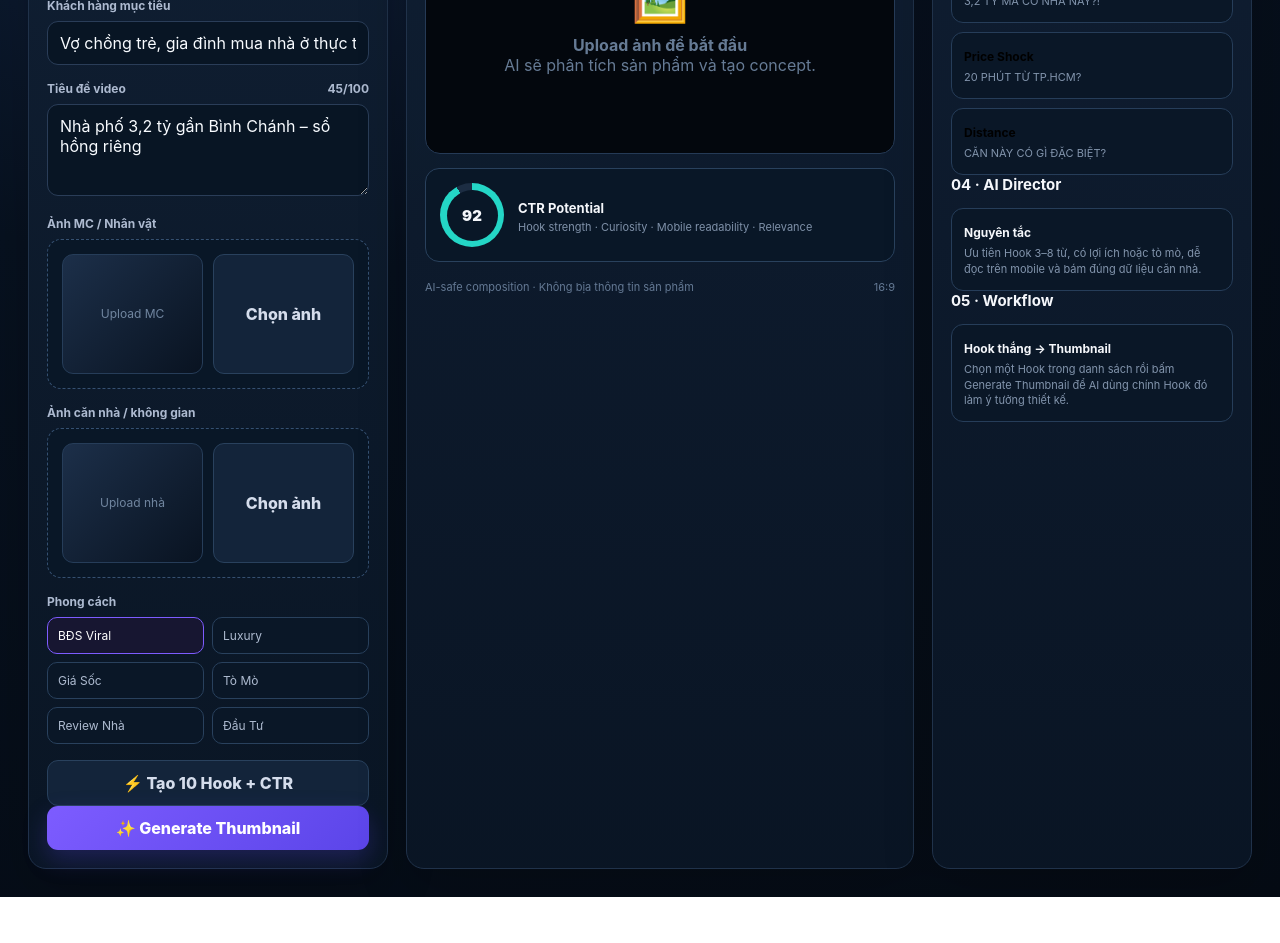
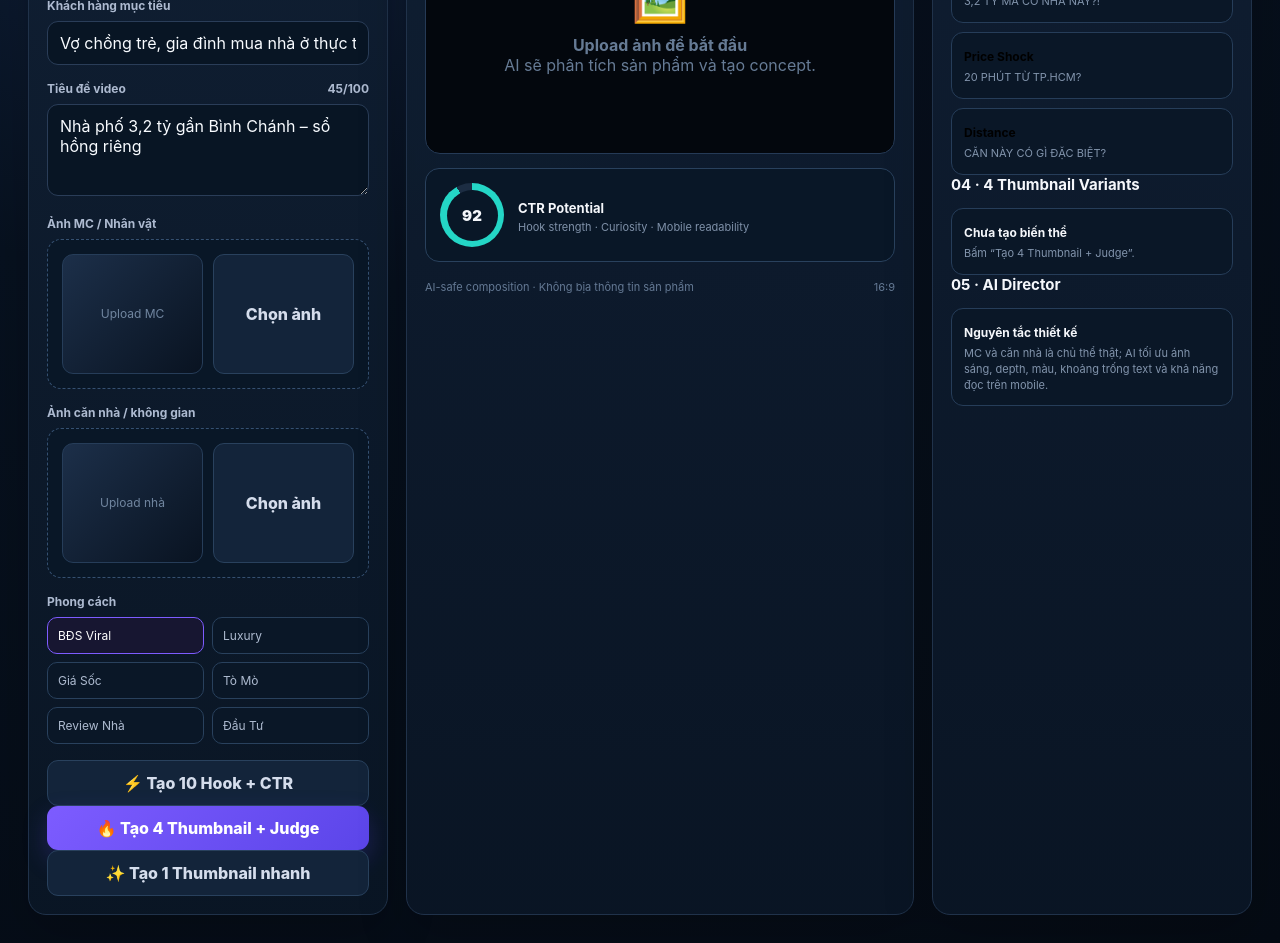
Before and after one commit to truonggiang2511a-droid/Giang-AI-Thumbnail, a Next.js app: page / in a window 1280 px wide. Shown: the part 420-1363 px from the top of the page. Before the commit the page ends 1317 px from the top, so only its background shows below. Built offline with nearby package versions, Linux system fonts and the light colour scheme.

Commit message:
Complete 4 thumbnail variants and AI CTR judge

```diff
--- a/app/page.tsx
+++ b/app/page.tsx
@@ -3,8 +3,10 @@ import { useMemo, useState } from 'react';
 
 type Preview={name:string;url:string;file:File};
 type Hook={hook:string;angle:string;ctrScore:number;why:string;risk:string};
+type Variant={name:string;hook:string;image:string;score?:number;recommendation?:string};
 const styles=['BĐS Viral','Luxury','Giá Sốc','Tò Mò','Review Nhà','Đầu Tư'];
 const defaults=['3,2 TỶ MÀ CÓ NHÀ NÀY?!','20 PHÚT TỪ TP.HCM?','CĂN NÀY CÓ GÌ ĐẶC BIỆT?'];
+const variantDefs=[['PRICE SHOCK','Giá Sốc'],['LOCATION','Vị Trí'],['CURIOSITY','Tò Mò'],['LIFESTYLE','Lifestyle']];
 
 export default function Home(){
  const [person,setPerson]=useState<Preview|null>(null); const [house,setHouse]=useState<Preview|null>(null); const [style,setStyle]=useState('BĐS Viral');
@@ -12,14 +14,17 @@ export default function Home(){
  const [propertyInfo,setPropertyInfo]=useState('Giá: 3,2 tỷ\nDiện tích: 4x20m\n3 phòng ngủ, 2 WC\nSổ hồng riêng\nĐường trước nhà 6m\nCách Bình Chánh khoảng 20 phút');
  const [target,setTarget]=useState('Vợ chồng trẻ, gia đình mua nhà ở thực tại TP.HCM và Long An');
  const [hook,setHook]=useState(defaults[0]); const [hooks,setHooks]=useState<Hook[]>([]); const [winner,setWinner]=useState<number|null>(null);
- const [hookLoading,setHookLoading]=useState(false); const [loading,setLoading]=useState(false); const [result,setResult]=useState<string|null>(null); const [generated,setGenerated]=useState<string|null>(null);
- const preview=useMemo(()=>house?.url||person?.url||null,[house,person]); const canvasImage=generated ?? preview;
+ const [variants,setVariants]=useState<Variant[]>([]); const [best,setBest]=useState<number|null>(null);
+ const [hookLoading,setHookLoading]=useState(false); const [variantLoading,setVariantLoading]=useState(false); const [loading,setLoading]=useState(false); const [result,setResult]=useState<string|null>(null);
+ const preview=useMemo(()=>house?.url||person?.url||null,[house,person]); const canvasImage=best!==null&&variants[best]?variants[best].image:(variants[0]?.image||preview);
  const pick=(file:File|null,setter:(v:Preview|null)=>void)=>{if(!file||!file.type.startsWith('image/'))return; setter({name:file.name,url:URL.createObjectURL(file),file});};
  const generateHooks=async()=>{setHookLoading(true);setResult(null);try{const r=await fetch('/api/hooks',{method:'POST',headers:{'Content-Type':'application/json'},body:JSON.stringify({propertyInfo,target,style})});const d=await r.json();if(!r.ok)throw new Error(d.error||'Không thể tạo Hook');setHooks(d.hooks||[]);setWinner(typeof d.winner==='number'?d.winner:null);if(typeof d.winner==='number'&&d.hooks?.[d.winner])setHook(d.hooks[d.winner].hook);setResult('AI đã tạo 10 Hook và xếp hạng CTR.');}catch(e){setResult(e instanceof Error?e.message:'Không thể kết nối AI.')}finally{setHookLoading(false)}};
- const generate=async()=>{setLoading(true);setResult(null);setGenerated(null);try{if(!person&&!house)throw new Error('Hãy upload ít nhất 1 ảnh MC hoặc căn nhà.');const fd=new FormData();fd.set('title',title);fd.set('hook',hook);fd.set('style',style);if(person)fd.set('person',person.file,person.file.name);if(house)fd.set('house',house.file,house.file.name);const r=await fetch('/api/generate',{method:'POST',body:fd});const d=await r.json();if(!r.ok)throw new Error(d.error||'Có lỗi');setGenerated(d.imageData);setResult(`Đã tạo thumbnail bằng ${d.model||'Gemini'}.`);}catch(e){setResult(e instanceof Error?e.message:'Không thể kết nối AI.')}finally{setLoading(false)}};
- const exportImage=()=>{if(!generated)return;const a=document.createElement('a');a.href=generated;a.download='giang-ai-thumbnail.png';a.click();};
+ const makeForm=(variant:string)=>{const fd=new FormData();fd.set('title',title);fd.set('hook',hook);fd.set('style',style);fd.set('variant',variant);if(person)fd.set('person',person.file,person.file.name);if(house)fd.set('house',house.file,house.file.name);return fd;};
+ const generate=async()=>{setLoading(true);setResult(null);setVariants([]);setBest(null);try{if(!person&&!house)throw new Error('Hãy upload ít nhất 1 ảnh MC hoặc căn nhà.');const r=await fetch('/api/generate',{method:'POST',body:makeForm('CURIOSITY')});const d=await r.json();if(!r.ok)throw new Error(d.error||'Có lỗi');setVariants([{name:'Thumbnail',hook,image:d.imageData}]);setBest(0);setResult('Đã tạo thumbnail.');}catch(e){setResult(e instanceof Error?e.message:'Không thể kết nối AI.')}finally{setLoading(false)}};
+ const generateVariants=async()=>{setVariantLoading(true);setResult(null);setVariants([]);setBest(null);try{if(!person&&!house)throw new Error('Hãy upload ít nhất 1 ảnh MC hoặc căn nhà.');const out:Variant[]=[];for(const [code,name] of variantDefs){const r=await fetch('/api/generate',{method:'POST',body:makeForm(code)});const d=await r.json();if(!r.ok)throw new Error(d.error||'Lỗi tạo '+name);out.push({name,hook,image:d.imageData});setVariants([...out]);}const judged:Variant[]=[];for(const v of out){const r=await fetch('/api/judge',{method:'POST',headers:{'Content-Type':'application/json'},body:JSON.stringify({image:v.image,hook:v.hook,propertyInfo})});const j=await r.json();if(!r.ok)throw new Error(j.error||'Lỗi chấm CTR');judged.push({...v,score:Number(j.score)||0,recommendation:j.recommendation});setVariants([...judged]);}const ranked=judged.map((v,i)=>({i,score:v.score||0})).sort((a,b)=>b.score-a.score);setBest(ranked[0]?.i??0);setResult(`Đã tạo ${out.length} biến thể và AI đã chấm CTR.`);}catch(e){setResult(e instanceof Error?e.message:'Không thể tạo biến thể.')}finally{setVariantLoading(false)}};
+ const exportImage=()=>{if(!canvasImage)return;const a=document.createElement('a');a.href=canvasImage;a.download='giang-ai-thumbnail.png';a.click();};
  return <main className="app"><header className="topbar"><div className="brand"><div className="logo">G</div><span>Giang AI Thumbnail</span><span className="badge">BETA</span></div><span className="pill">YouTube 1280 × 720</span></header>
- <section className="workspace"><div className="hero"><div><div className="eyebrow">AI CREATIVE STUDIO</div><h1>Nhập thông tin căn nhà. AI lo Hook & Thumbnail.</h1><p>Phân tích sản phẩm, gợi ý Hook có lực hút, chấm CTR và dùng Hook thắng để thiết kế thumbnail.</p></div><div className="pill">Hook Director · CTR Judge · Gemini · 16:9</div></div>
+ <section className="workspace"><div className="hero"><div><div className="eyebrow">AI CREATIVE STUDIO</div><h1>Nhập thông tin căn nhà. AI lo Hook & Thumbnail.</h1><p>Phân tích sản phẩm, gợi ý Hook có lực hút, tạo nhiều concept và tự chọn phiên bản có điểm CTR cao nhất.</p></div><div className="pill">Hook Director · CTR Judge · Nano Banana 2 · 16:9</div></div>
  <div className="grid"><aside className="card left"><h2>01 · Thông tin sản phẩm</h2>
  <div className="field"><div className="label"><span>Thông tin căn nhà</span><span>{propertyInfo.length} ký tự</span></div><textarea className="textarea large" value={propertyInfo} onChange={e=>setPropertyInfo(e.target.value)} placeholder="Giá, diện tích, pháp lý, vị trí, tiện ích, điểm nổi bật..."/></div>
  <div className="field"><div className="label"><span>Khách hàng mục tiêu</span></div><input className="input" value={target} onChange={e=>setTarget(e.target.value)}/></div>
@@ -27,7 +32,10 @@ export default function Home(){
  <div className="field"><div className="label"><span>Ảnh MC / Nhân vật</span><span>{person?'✓':''}</span></div><div className="drop"><div className="uploadrow"><div className="preview-sm">{person?<img src={person.url} alt="MC"/>:<span>Upload MC</span>}</div><label className="btn btn-secondary" style={{display:'grid',placeItems:'center',cursor:'pointer'}}>Chọn ảnh<input hidden type="file" accept="image/*" onChange={e=>pick(e.target.files?.[0]||null,setPerson)}/></label></div></div></div>
  <div className="field"><div className="label"><span>Ảnh căn nhà / không gian</span><span>{house?'✓':''}</span></div><div className="drop"><div className="uploadrow"><div className="preview-sm">{house?<img src={house.url} alt="Căn nhà"/>:<span>Upload nhà</span>}</div><label className="btn btn-secondary" style={{display:'grid',placeItems:'center',cursor:'pointer'}}>Chọn ảnh<input hidden type="file" accept="image/*" onChange={e=>pick(e.target.files?.[0]||null,setHouse)}/></label></div></div></div>
  <div className="field"><div className="label"><span>Phong cách</span></div><div className="style-grid">{styles.map(s=><button key={s} className={'style-btn '+(style===s?'active':'')} onClick={()=>setStyle(s)}>{s}</button>)}</div></div>
- <div className="split-buttons"><button className="btn btn-secondary btn-block" onClick={generateHooks} disabled={hookLoading}>{hookLoading?<><span className="spinner"/>Đang tạo Hook...</>:<>⚡ Tạo 10 Hook + CTR</>}</button><button className="btn btn-primary btn-block" onClick={generate} disabled={loading}>{loading?<><span className="spinner"/>Đang tạo...</>:<>✨ Generate Thumbnail</>}</button></div>{result&&<div className="footer"><span>{result}</span></div>}</aside>
- <section className="card stage"><div className="stage-toolbar"><div><h2 style={{margin:0,fontSize:15}}>02 · Thumbnail Canvas</h2><span style={{fontSize:11,color:'#73869e'}}>Hook đã chọn: {hook}</span></div><div className="toolbar-actions"><button className="btn btn-secondary" disabled={!generated} onClick={exportImage}>Export PNG</button></div></div><div className="canvas">{canvasImage?<><img className="bg" src={canvasImage} alt="Thumbnail preview"/><div className="overlay"/><div className="thumb-sub">NHÀ PHỐ · BÌNH CHÁNH</div><div className="thumb-text">{hook}</div></>:<div className="placeholder"><div className="icon">🖼️</div><strong>Upload ảnh để bắt đầu</strong><div>AI sẽ phân tích sản phẩm và tạo concept.</div></div>}</div><div className="score"><div className="score-ring"><div>{winner!==null&&hooks[winner]?hooks[winner].ctrScore:92}</div></div><div><strong>CTR Potential</strong><span>Hook strength · Curiosity · Mobile readability · Relevance</span></div></div><div className="footer"><span>AI-safe composition · Không bịa thông tin sản phẩm</span><span>16:9</span></div></section>
- <aside className="card right"><div><h2>03 · Hook Lab</h2><div className="mini">AI phân tích 10 góc hook và chọn phương án mạnh nhất.</div><div className="field"><input className="input" value={hook} onChange={e=>setHook(e.target.value)} /></div><div className="concepts">{hooks.length>0?hooks.map((h,i)=><button key={`${h.hook}-${i}`} className={'concept '+(winner===i?'winner':'')} onClick={()=>{setHook(h.hook);setWinner(i)}} style={{textAlign:'left',cursor:'pointer'}}><div style={{display:'flex',justifyContent:'space-between',gap:8}}><b>{i+1}. {h.angle}</b><strong>{h.ctrScore}</strong></div><p>{h.hook}</p><small>{h.why}{h.risk!=='LOW'?` · Risk ${h.risk}`:''}</small></button>):defaults.map((h,i)=><button key={h} className="concept" onClick={()=>setHook(h)} style={{textAlign:'left',cursor:'pointer'}}><b>{['Curiosity','Price Shock','Distance'][i]}</b><p>{h}</p></button>)}</div></div><div><h2>04 · AI Director</h2><div className="concept"><b>Nguyên tắc</b><p>Ưu tiên Hook 3–8 từ, có lợi ích hoặc tò mò, dễ đọc trên mobile và bám đúng dữ liệu căn nhà.</p></div></div><div><h2>05 · Workflow</h2><div className="concept"><b>Hook thắng → Thumbnail</b><p>Chọn một Hook trong danh sách rồi bấm Generate Thumbnail để AI dùng chính Hook đó làm ý tưởng thiết kế.</p></div></div></aside></div></section></main>
+ <div className="split-buttons"><button className="btn btn-secondary btn-block" onClick={generateHooks} disabled={hookLoading}>{hookLoading?<><span className="spinner"/>Đang tạo Hook...</>:<>⚡ Tạo 10 Hook + CTR</>}</button><button className="btn btn-primary btn-block" onClick={generateVariants} disabled={variantLoading}>{variantLoading?<><span className="spinner"/>Đang tạo 4 bản...</>:<>🔥 Tạo 4 Thumbnail + Judge</>}</button></div>
+ <button className="btn btn-secondary btn-block" onClick={generate} disabled={loading}>{loading?<><span className="spinner"/>Đang tạo...</>:<>✨ Tạo 1 Thumbnail nhanh</>}</button>{result&&<div className="footer"><span>{result}</span></div>}</aside>
+ <section className="card stage"><div className="stage-toolbar"><div><h2 style={{margin:0,fontSize:15}}>02 · Thumbnail Canvas</h2><span style={{fontSize:11,color:'#73869e'}}>Best variant được ưu tiên</span></div><div className="toolbar-actions"><button className="btn btn-secondary" disabled={!canvasImage} onClick={exportImage}>Export PNG</button></div></div><div className="canvas">{canvasImage?<><img className="bg" src={canvasImage} alt="Thumbnail preview"/><div className="overlay"/><div className="thumb-sub">NHÀ PHỐ · BÌNH CHÁNH</div><div className="thumb-text">{hook}</div></>:<div className="placeholder"><div className="icon">🖼️</div><strong>Upload ảnh để bắt đầu</strong><div>AI sẽ phân tích sản phẩm và tạo concept.</div></div>}</div><div className="score"><div className="score-ring"><div>{best!==null&&variants[best]?.score?variants[best].score:(winner!==null&&hooks[winner]?hooks[winner].ctrScore:92)}</div></div><div><strong>CTR Potential</strong><span>{best!==null?'AI CTR Judge · Best Variant':'Hook strength · Curiosity · Mobile readability'}</span></div></div><div className="footer"><span>AI-safe composition · Không bịa thông tin sản phẩm</span><span>16:9</span></div></section>
+ <aside className="card right"><div><h2>03 · Hook Lab</h2><div className="mini">AI phân tích 10 góc Hook và chọn phương án mạnh nhất.</div><div className="field"><input className="input" value={hook} onChange={e=>setHook(e.target.value)} /></div><div className="concepts">{hooks.length>0?hooks.map((h,i)=><button key={`${h.hook}-${i}`} className={'concept '+(winner===i?'winner':'')} onClick={()=>{setHook(h.hook);setWinner(i)}} style={{textAlign:'left',cursor:'pointer'}}><div style={{display:'flex',justifyContent:'space-between',gap:8}}><b>{i+1}. {h.angle}</b><strong>{h.ctrScore}</strong></div><p>{h.hook}</p><small>{h.why}{h.risk!=='LOW'?` · Risk ${h.risk}`:''}</small></button>):defaults.map((h,i)=><button key={h} className="concept" onClick={()=>setHook(h)} style={{textAlign:'left',cursor:'pointer'}}><b>{['Curiosity','Price Shock','Distance'][i]}</b><p>{h}</p></button>)}</div></div>
+ <div><h2>04 · 4 Thumbnail Variants</h2><div className="concepts">{variants.length?variants.map((v,i)=><button key={`${v.name}-${i}`} className={'concept '+(best===i?'winner':'')} onClick={()=>setBest(i)} style={{textAlign:'left',cursor:'pointer'}}><div style={{display:'flex',justifyContent:'space-between',gap:8}}><b>{v.name}</b><strong>{v.score??'—'}</strong></div><p>{v.hook}</p><small>{best===i?'🏆 BEST VARIANT':(v.recommendation||'Chọn để xem')}</small></button>):<div className="concept"><b>Chưa tạo biến thể</b><p>Bấm “Tạo 4 Thumbnail + Judge”.</p></div>}</div></div>
+ <div><h2>05 · AI Director</h2><div className="concept"><b>Nguyên tắc thiết kế</b><p>MC và căn nhà là chủ thể thật; AI tối ưu ánh sáng, depth, màu, khoảng trống text và khả năng đọc trên mobile.</p></div></div></aside></div></section></main>
 }
```
